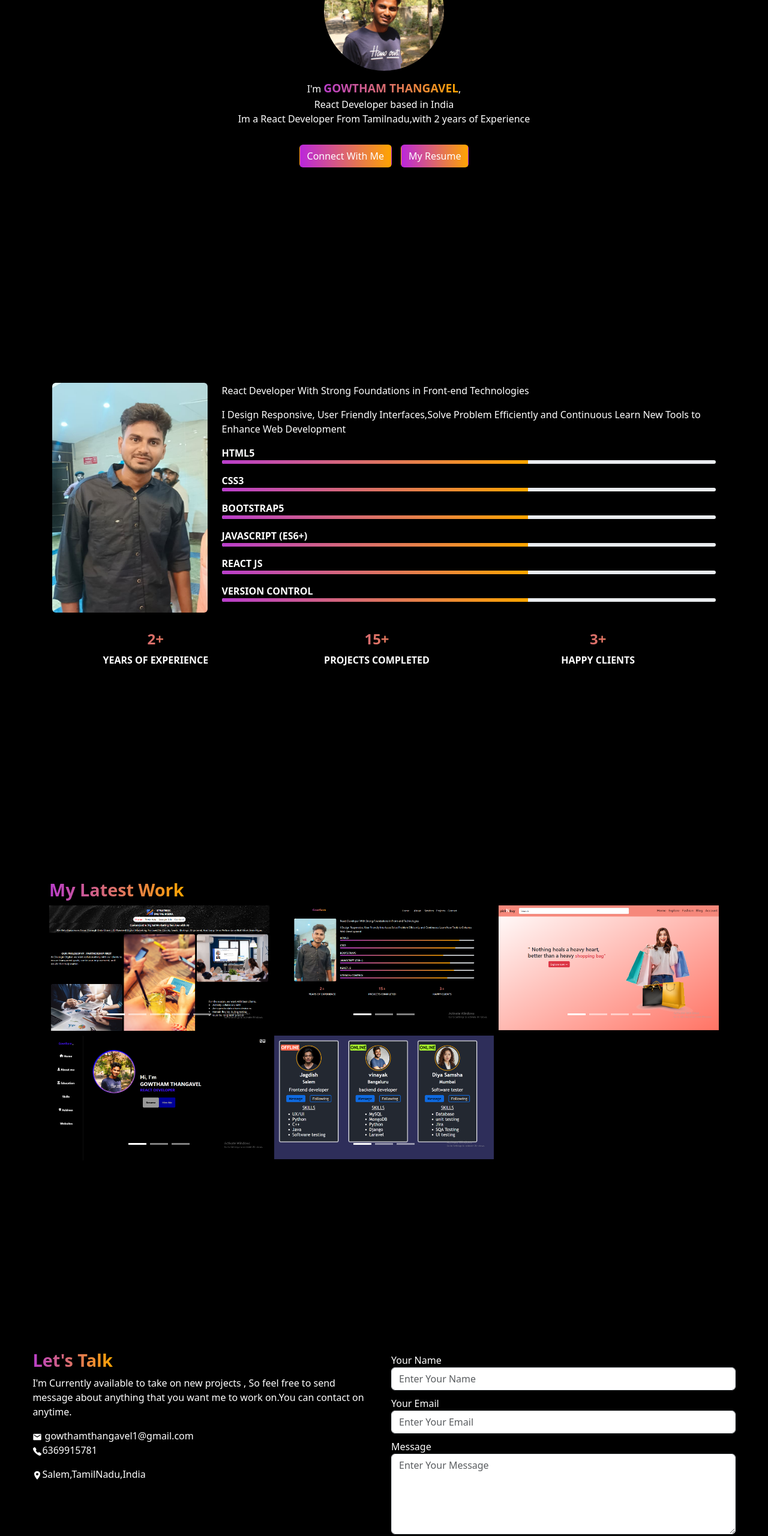
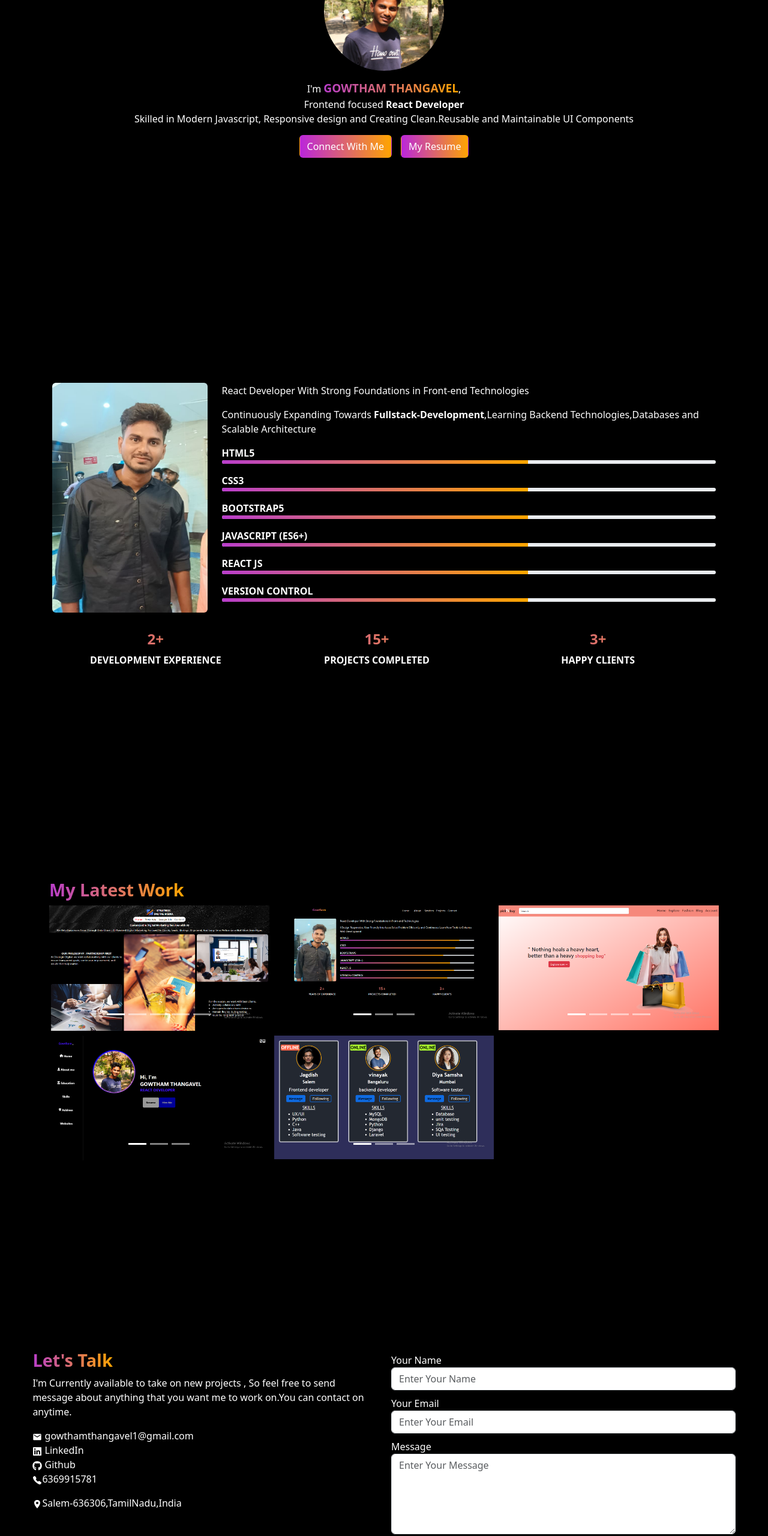
Before and after one commit to GOWTHAMTH1/Portfolio2, a React (Vite) app: page / in a window 1280 px wide. Shown: the part 220-2780 px from the top of the page at 60% size. Built offline with nearby package versions, Linux system fonts and the light colour scheme.

Commit message:
Contents Altered and Added

```diff
--- a/Components/Footer.jsx
+++ b/Components/Footer.jsx
@@ -1,12 +1,11 @@
-
 const Footer = () => {
   return (
     <div>
       <div className="footer p-2">
         <div className="FootInfo ">
         <span className="span">GOWTHAM THANGAVEL</span>
-        <p>I'm a React Developer having a strong knowledge in frontent technologies</p>
-        <p>@2024 Gowtham Thangavel. All rights reserved.</p>
+        <p><b>REACT DEVELOPER</b>-Building Responsive,User Friendly Web Applications with Modern Frontend Technologies </p>
+        <p>@2026 Gowtham Thangavel. All rights reserved.</p>
         <hr />
         </div>
         <div className="fw-semibold ">
--- a/Components/Navbar.jsx
+++ b/Components/Navbar.jsx
@@ -6,10 +6,10 @@ const Navbar = () => {
       <nav>
         <h5 className="logo span " >GowthaM...</h5>
         <div className={`pages ${isOpen?"active":""}`} >
-            <a href='#Home' >Home</a>
-            <a href='#About'>About</a>
-            <a href='#Projects' >Projects</a>
-            <a href='#Contact' >Contact</a>
+            <a href='#Home'onClick={()=>setIsOpen(false)} >Home</a>
+            <a href='#About' onClick={()=>setIsOpen(false)}>About</a>
+            <a href='#Projects' onClick={()=>setIsOpen(false)} >Projects</a>
+            <a href='#Contact' onClick={()=>setIsOpen(false)} >Contact</a>
         </div>
         <div className="Hamburger" onClick={()=>setIsOpen(!isOpen)}>
           <span className="bar"></span>
--- a/Pages/About.jsx
+++ b/Pages/About.jsx
@@ -1,19 +1,17 @@
 
 import Profile2 from '../src/assets/Profile2.jpg'
 const About = () => {
-  const AboutMe={
-    Image2:Profile2,
-    MyIntro1:["React Developer With Strong Foundations in Front-end Technologies ","I Design Responsive, User Friendly Interfaces,Solve Problem Efficiently and Continuous Learn New Tools to Enhance Web Development"],
-  }
+
   return (
     <div className=" container">
       <div className="About d-flex align-items-center text-align-center row ">
         <div className="Image2 col-8 col-md-3 m-auto " >
-          <img className='img img-fluid rounded' src={AboutMe.Image2} alt="Profile Picture" />
+          <img className='img img-fluid rounded' src={Profile2} alt="Profile Picture" />
         </div>
         <div className="MyIntro col-12 col-md-9 py-3">
-          <p>{AboutMe.MyIntro1[0]}</p>
-          <p>{AboutMe.MyIntro1[1]}</p>
+          <p>React Developer With Strong Foundations in Front-end Technologies </p>
+          <p>Continuously Expanding Towards <b> Fullstack-Development</b>,Learning Backend Technologies,Databases and Scalable Architecture </p>
+       {/* ----------------------Progress Bars------------------------- */}
           <ul className='list-unstyled fw-semibold '>
             <li>HTML5
               <div className="progress" >
@@ -50,7 +48,7 @@ const About = () => {
         <div className="achivements d-flex row pt-3">
           <div className="achive col">
             <h4>2+</h4>
-            <p className='fw-semibold'>YEARS OF EXPERIENCE</p>
+            <p className='fw-semibold'>DEVELOPMENT EXPERIENCE</p>
           </div>
           <div className="achive col">
             <h4>15+</h4>
--- a/Pages/Contact.jsx
+++ b/Pages/Contact.jsx
@@ -3,7 +3,8 @@ import { useState } from "react"
 import { MdEmail } from "react-icons/md";
 import { IoCall } from "react-icons/io5";
 import { IoLocationSharp } from "react-icons/io5";
-
+import { FaLinkedin } from "react-icons/fa";
+import { FaGithub } from "react-icons/fa";
 const Contact = () => {
   const [Data,setData]=useState({
     Name:"",
@@ -35,12 +36,16 @@ const HandleSubmit = async (event) => {
     <div className="conatainer pt-3">
       <div className="contact row row-cols-1 row-cols-md-2 p-3">
         <div className="col">
+        {/* --------------------Contact Address----------------------- */}
           <h4><span className="span">Let's Talk</span> </h4>
           <p>I'm Currently available to take on new projects , So feel free to send message about anything that you want me to work on.You can contact on anytime.</p>
-          <a href="mailto:gowthamthangavel1@gmail.com"><MdEmail/> gowthamthangavel1@gmail.com</a>
+          <a href="mailto:gowthamthangavel1@gmail.com"><MdEmail/> gowthamthangavel1@gmail.com</a><br />
+          <a href="www.linkedin.com/in/gowthamthangavel"><FaLinkedin/> LinkedIn</a><br />
+          <a href="https://github.com/GOWTHAMTH1"><FaGithub/> Github</a><br />
           <p><IoCall/>6369915781</p>
-          <p><IoLocationSharp/>Salem,TamilNadu,India</p>
+          <p><IoLocationSharp/>Salem-636306,TamilNadu,India</p>
         </div>
+        {/* --------------------Contact Form----------------------- */}
         <div className="col">
           <form action="" onSubmit={HandleSubmit}>
             <div className="ip">
--- a/Pages/Home.jsx
+++ b/Pages/Home.jsx
@@ -9,8 +9,7 @@ const Home = () => {
           <img src={profilePic} alt="Profile" />
         </div>
         <div className="info">
-          <div className='UserName' >I'm <span className='span'>GOWTHAM THANGAVEL</span>, <br /> React Developer based in India</div>
-          <p>Im a React Developer From Tamilnadu,with 2 years of Experience</p>
+          <div className='UserName' >I'm <span className='span'>GOWTHAM THANGAVEL</span>, <br /> Frontend focused  <b> React Developer <br /> </b> Skilled in Modern Javascript, Responsive design and Creating Clean.Reusable and Maintainable UI Components</div>
         </div>
         <div className="HomeBtns">
           <button className='btn text-white ' ><a href="www.linkedin.com/in/gowthamthangavel">Connect With Me</a></button>
--- a/Pages/Pages.css
+++ b/Pages/Pages.css
@@ -51,7 +51,6 @@
     animation:Grow 8s linear;
     width: auto;
 }
-
 @keyframes Grow {
     from{
         width: 0%;
@@ -60,8 +59,7 @@
         width: 80%;
     }
 }
-
-
+/*---------------Project Component------------*/
 .carousel:hover{
     transform: scale(1.05);
 }
--- a/Pages/Projects.jsx
+++ b/Pages/Projects.jsx
@@ -1,4 +1,4 @@
-//-----------------images-------------------------
+//-----------------Project images-------------------------
 import Straegix1 from '../src/assets/Strategix1.png'
 import Straegix2 from '../src/assets/Strategix2.png'
 import Straegix3 from '../src/assets/Strategix3.png'
@@ -23,6 +23,7 @@ import miniProject2 from '../src/assets/Card2.png'
 import miniProject3 from '../src/assets/crud.png'
 
 const Projects = () => {
+
   return (
     <div className='container Projects pt-5'>
       <h4><span className='span'> My Latest Work</span></h4>
--- a/src/Global.css
+++ b/src/Global.css
@@ -49,15 +49,16 @@ nav .pages a{
     padding: 20px 0px;
     text-decoration: none;
 }
+nav .pages a:active{
+    color:orangered;
+}
 nav a:hover{
     background-color: rgba(101, 104, 103, 0.336);
-}
-nav .pages .active{
-    color: orangered;
 }
 .pages.active{
     left:0;
 }
+/*----------------------Footer--------------------------*/
 .footer{
     background-color: black;
     color: white;
--- a/src/index.css
+++ b/src/index.css
@@ -1,3 +1,5 @@
+
+/*----------------------Common CSS--------------------------*/
 :root {
   font-family: system-ui, Avenir, Helvetica, Arial, sans-;
 
@@ -26,7 +28,12 @@ body{
 .btn:hover{
   transform: scale(1.05);
 }
-
+a:hover{
+  color: blue;
+}
+a:active{
+  color: orangered;
+}
 .span{
     font-size: larger;
     font-weight: bold;
```
